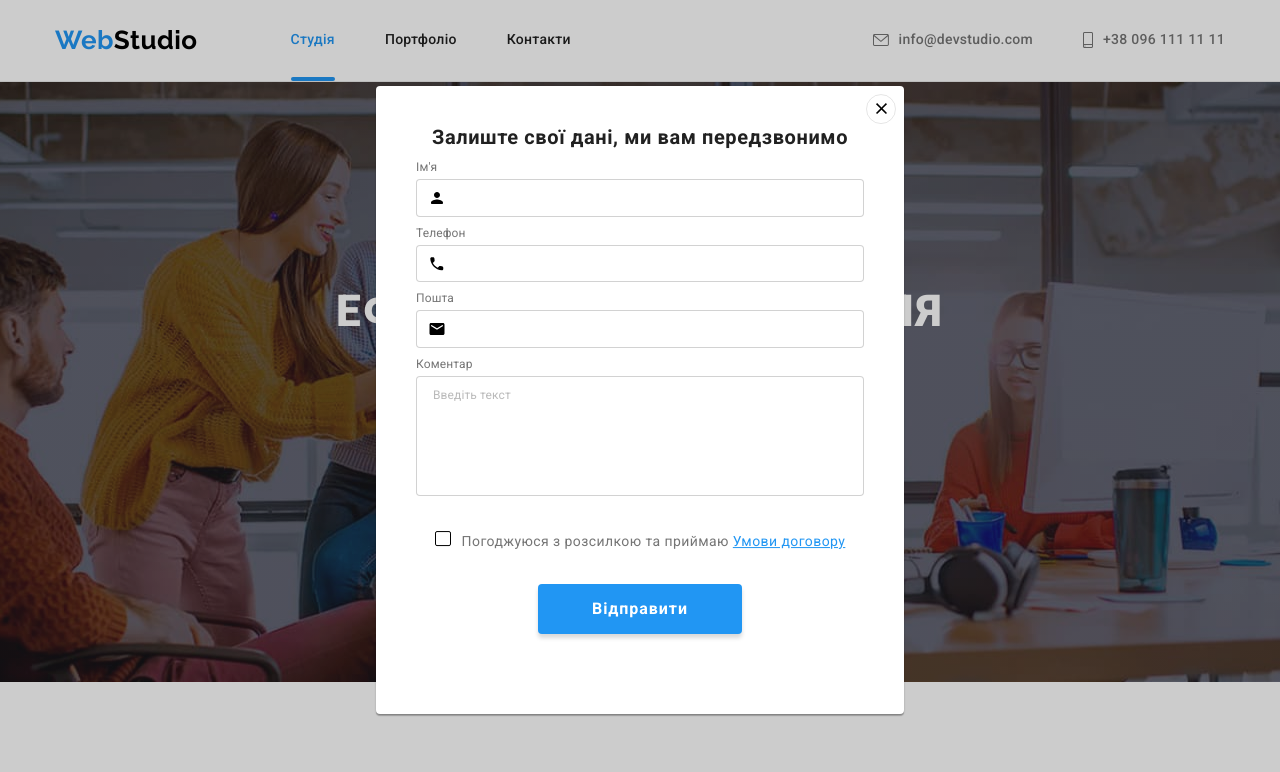
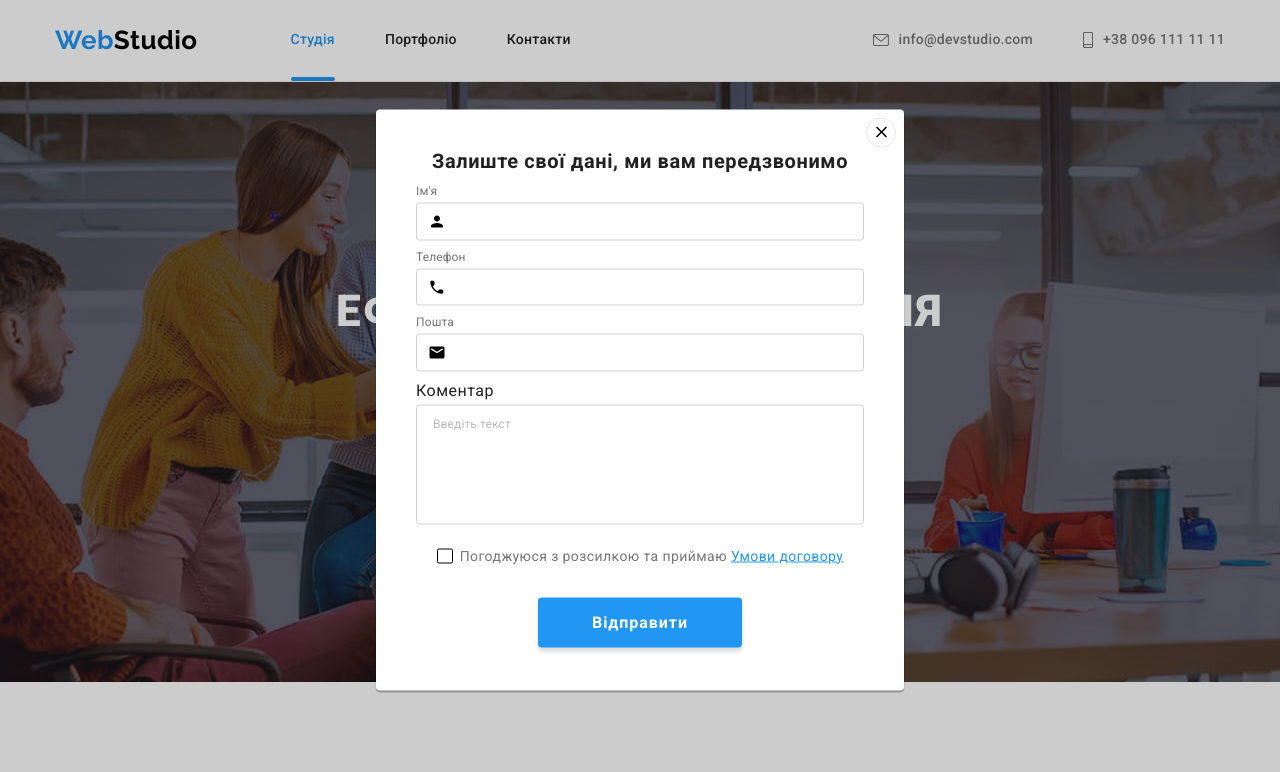
Before and after one commit to nazarenkoalx/goit-markup-hw-06, a plain HTML site: page index.html in a window 1280 px wide. Both pictures are taken after a click on the button "Замовити послугу". Shown: the top 772 px of the page. Drawn offline with nearby package versions, Linux system fonts and the light colour scheme.

Commit message:
final composition

```diff
--- a/index.html
+++ b/index.html
@@ -662,7 +662,7 @@
               </svg>
             </span>
           </label>
-          <label class="callback-form-label">
+          <label class="callback-form-labe-comment">
             <span class="callback-form-input-name"> Коментар</span>
             <textarea
               name="user-commentary"
--- a/styles/styles.css
+++ b/styles/styles.css
@@ -703,7 +703,7 @@ body {
 }
 
 .modal {
-  position: relative;
+  position: absolute;
   top: 50%;
   left: 50%;
   transform: translate(-50%, -50%) scale(1);
@@ -714,7 +714,7 @@ body {
   padding-right: 40px;
 
   width: 528px;
-  /* height: 581px; */
+  min-height: 581px;
 
   background: var(--main-theme-color);
   box-shadow: 0px 1px 3px rgba(0, 0, 0, 0.12), 0px 1px 1px rgba(0, 0, 0, 0.14),
@@ -727,14 +727,12 @@ body {
 
 .close-modal-btn {
   position: absolute;
-  right: 0;
-  top: 0;
+  right: 8px;
+  top: 8px;
 
   display: flex;
   justify-content: center;
   align-items: center;
-
-  margin: 8px;
 
   width: 30px;
   height: 30px;
@@ -777,6 +775,15 @@ body {
 .callback-form-label {
   display: block;
   margin-bottom: 10px;
+  font-size: 12px;
+  line-height: 1.16;
+  letter-spacing: 0.01em;
+
+  color: var(--secondary-text-color);
+}
+
+.callback-form-label-comment {
+  display: block;
   font-size: 12px;
   line-height: 1.16;
   letter-spacing: 0.01em;
@@ -845,6 +852,7 @@ body {
 }
 
 .callback-form-comment {
+  display: block;
   padding-top: 12px;
   padding-bottom: 12px;
   padding-left: 16px;
@@ -876,6 +884,8 @@ body {
 }
 
 .callback-form-check {
+  display: flex;
+  align-items: center;
   margin-left: auto;
   margin-right: auto;
   margin-top: 20px;
@@ -946,8 +956,6 @@ body {
   padding-bottom: 10px;
   padding-left: 54px;
   padding-right: 54px;
-
-  margin-bottom: 40px;
 
   font-family: inherit;
   font-weight: 700;
```
